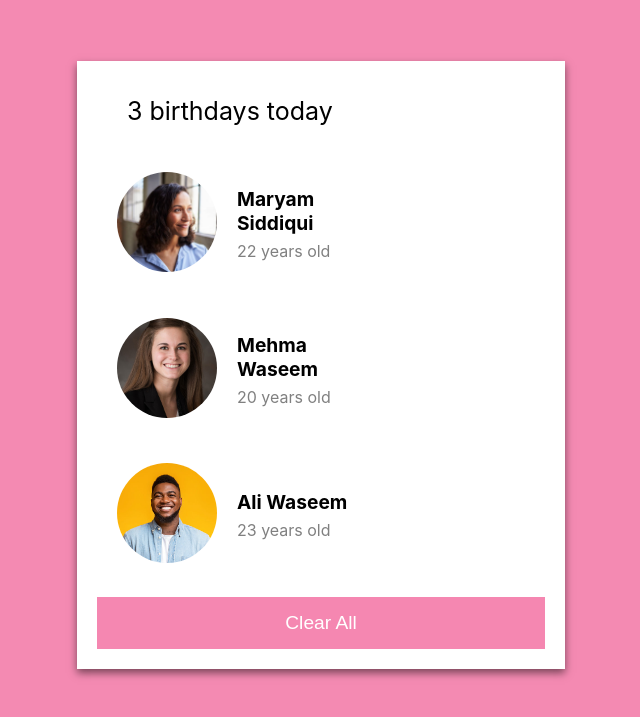
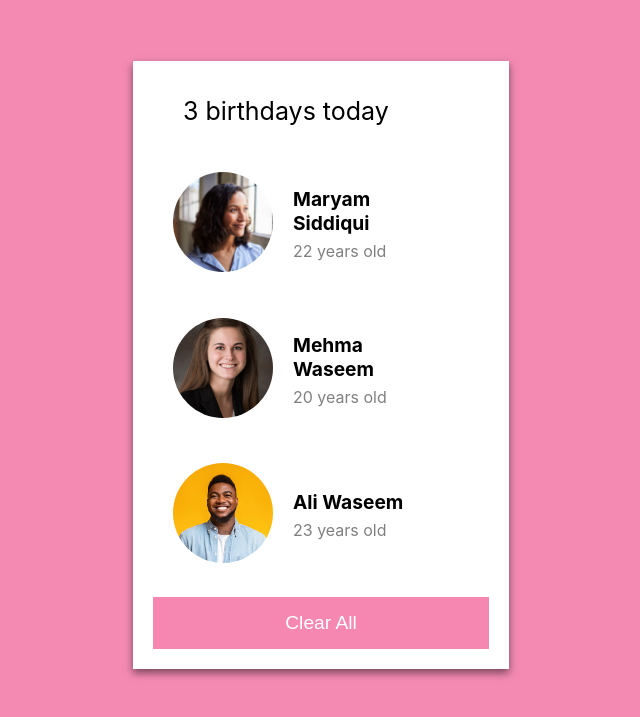
Before and after one commit to MaryamSiddiqui-ms/WP_A3, a React (Create React App) app: page / in a window 1280 px wide. Shown: the part 115-832 px from the top of the page, without its empty margins (319-959 px from the left). Built offline with nearby package versions, Linux system fonts and the light colour scheme.

Commit message:
css file

```diff
--- a/src/css/birthday.css
+++ b/src/css/birthday.css
@@ -2,7 +2,7 @@
   /* box-shadow: 0 4px 8px 0 rgba(0, 0, 0, 0.9); */
   box-shadow: 0 4px 8px 0 rgba(0, 0, 0, 0.5);
   transition: 0.3s;
-  width: 40%;
+  width: 30%;
   background-color: white;
   text-align: center;
   padding: 10px 20px;
--- a/src/css/card.css
+++ b/src/css/card.css
@@ -3,7 +3,7 @@
   align-items: center;
   justify-content: space-between;
   padding: 20px;
-  width: 60%;
+  width: 80%;
 }
 
 .img-logo {
```
